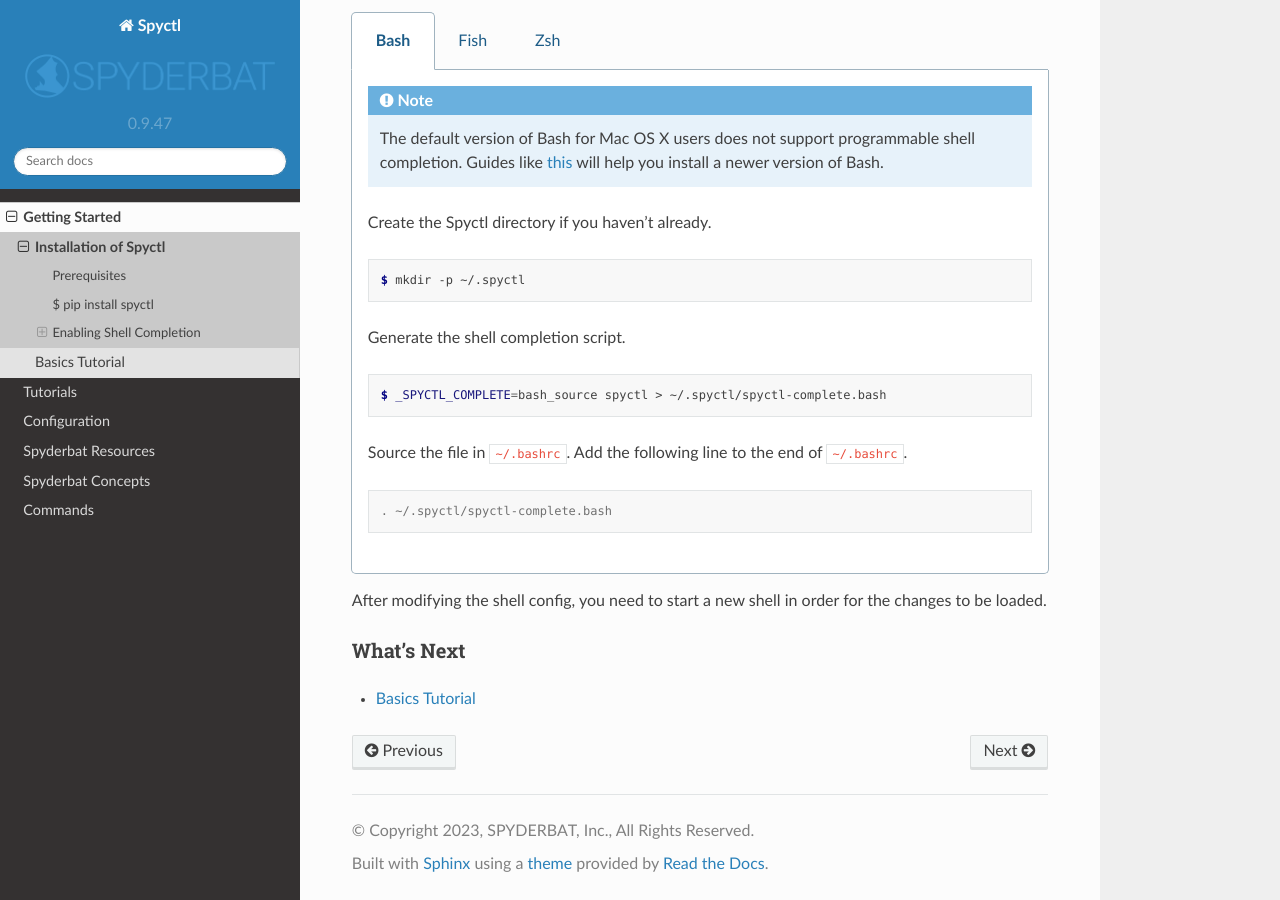
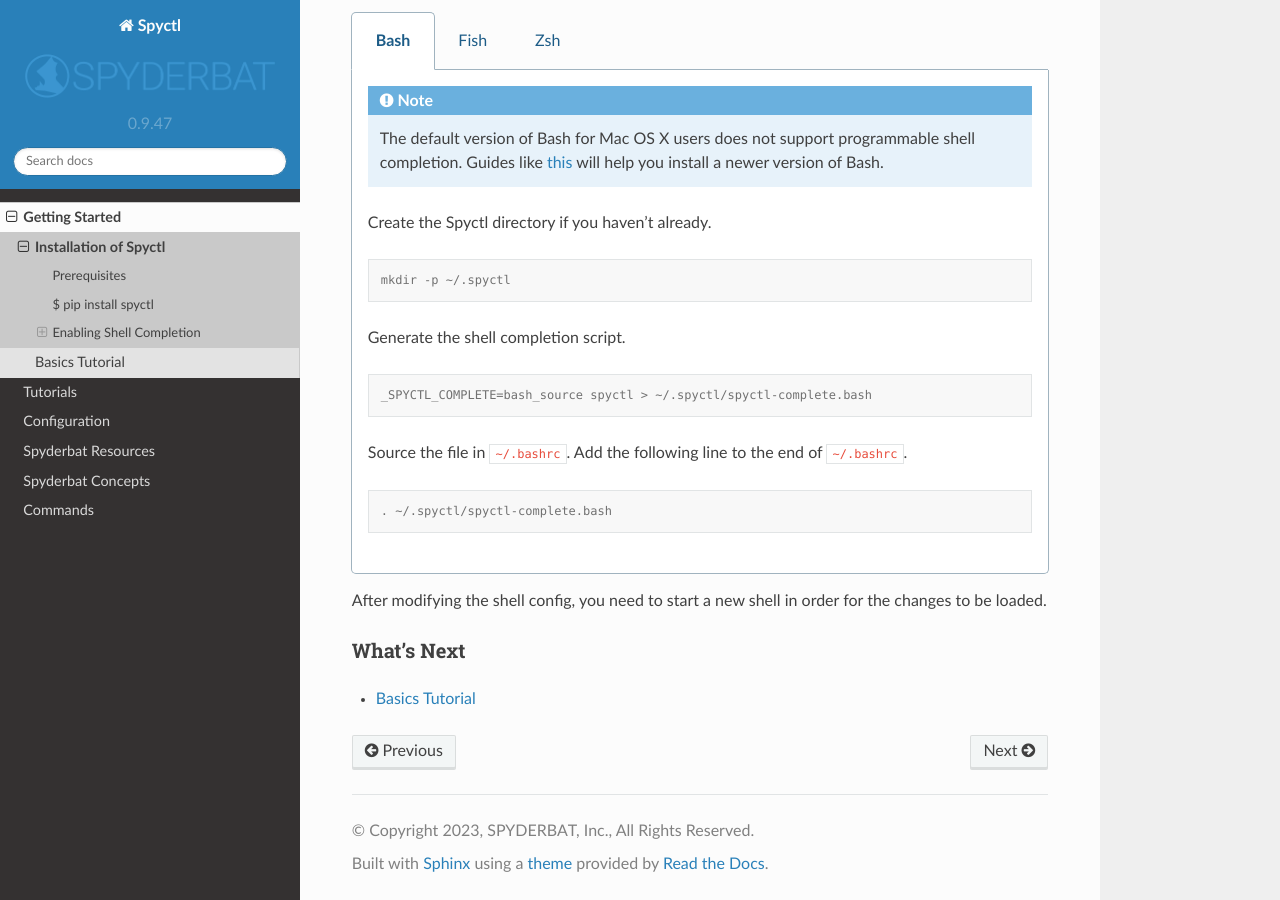
Before and after one commit to spyderbat/spyctl, a Sphinx documentation site: the page built from docs/getting_started/install.rst, in a window 1280 px wide and 900 px high, scrolled down 712 px. Built offline with Sphinx 7.4.7 and the Read the Docs theme 2.0.0, drawn with Linux system fonts in a browser that asks for light colours.

```diff
--- a/docs/getting_started/install.rst
+++ b/docs/getting_started/install.rst
@@ -45,13 +45,13 @@ To enable shell completion, follow these steps:
 
         .. code-block:: console
 
-            $ mkdir -p ~/.spyctl
+            mkdir -p ~/.spyctl
 
         Generate the shell completion script.
 
         .. code-block:: console
 
-            $ _SPYCTL_COMPLETE=bash_source spyctl > ~/.spyctl/spyctl-complete.bash
+            _SPYCTL_COMPLETE=bash_source spyctl > ~/.spyctl/spyctl-complete.bash
 
         Source the file in ``~/.bashrc``. Add the following line to the end of ``~/.bashrc``.
 
@@ -65,7 +65,7 @@ To enable shell completion, follow these steps:
 
         .. code-block:: console
 
-            $ _SPYCTL_COMPLETE=fish_source spyctl > ~/.config/fish/completions/spyctl-complete.fish
+            _SPYCTL_COMPLETE=fish_source spyctl > ~/.config/fish/completions/spyctl-complete.fish
 
     .. group-tab:: Zsh
 
@@ -73,13 +73,13 @@ To enable shell completion, follow these steps:
 
         .. code-block:: console
 
-            $ mkdir -p ~/.spyctl
+            mkdir -p ~/.spyctl
 
         Generate the shell completion script.
 
         .. code-block:: console
 
-            $ _SPYCTL_COMPLETE=zsh_source spyctl > ~/.spyctl/spyctl-complete.zsh
+            _SPYCTL_COMPLETE=zsh_source spyctl > ~/.spyctl/spyctl-complete.zsh
 
         Source the file in ``~/.zshrc``. Add the following line to the end of ``~/.zshrc``.
 
```
